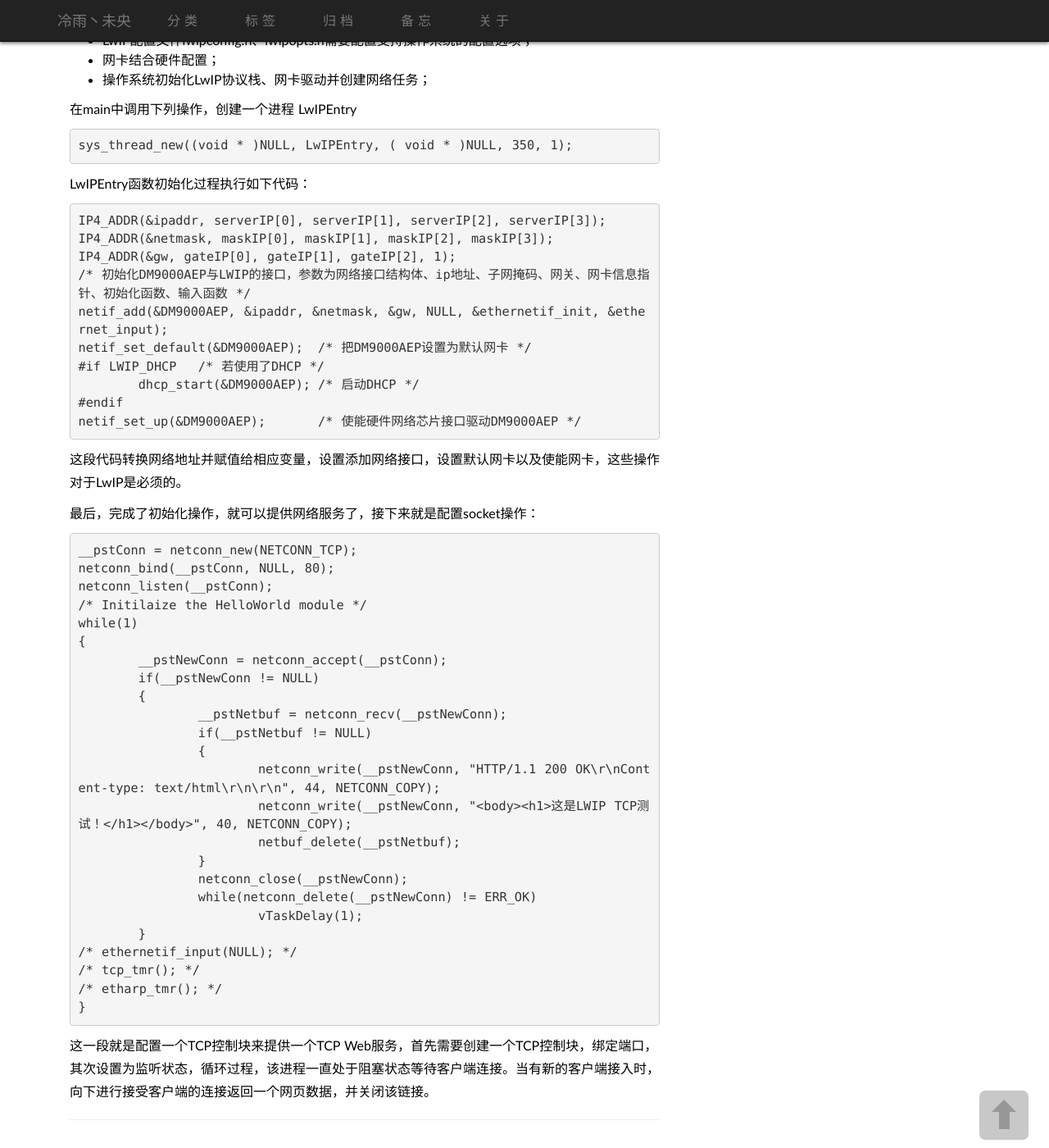
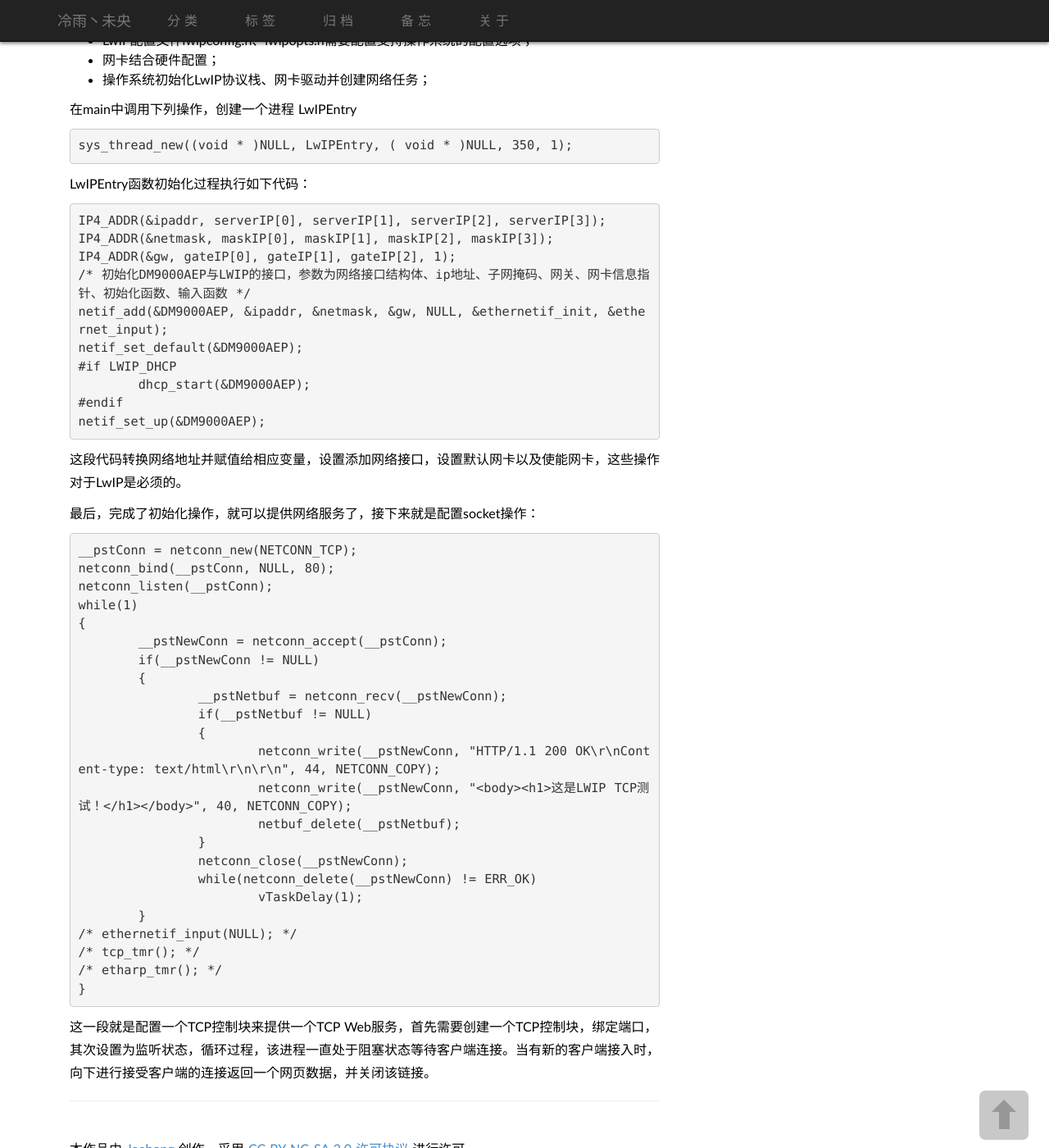
Before and after one commit to jeehong/jeehong.github.io, a Jekyll site: the page built from _posts/2016-04-20-project-glow-tube-clock.md, in a window 1280 px wide and 1400 px high, scrolled down 4618 px. Shown: the whole window at 82% size. Built offline with Jekyll 4.4.1, drawn with Linux system fonts in a browser that asks for light colours; some web fonts are replaced; a script that is not in the unit is left out; comment, search, counter and statistics services are not loaded.

Commit message:
更新辉光管时钟博文09 2016/4/28

```diff
--- a/_posts/2016-04-20-project-glow-tube-clock.md
+++ b/_posts/2016-04-20-project-glow-tube-clock.md
@@ -60,18 +60,17 @@
 IP4_ADDR(&gw, gateIP[0], gateIP[1], gateIP[2], 1);
 /* 初始化DM9000AEP与LWIP的接口，参数为网络接口结构体、ip地址、子网掩码、网关、网卡信息指针、初始化函数、输入函数 */
 netif_add(&DM9000AEP, &ipaddr, &netmask, &gw, NULL, &ethernetif_init, &ethernet_input);
-netif_set_default(&DM9000AEP);	/* 把DM9000AEP设置为默认网卡 */
-#if LWIP_DHCP	/* 若使用了DHCP */
-	dhcp_start(&DM9000AEP);	/* 启动DHCP */
+netif_set_default(&DM9000AEP);
+#if LWIP_DHCP
+	dhcp_start(&DM9000AEP);
 #endif
-netif_set_up(&DM9000AEP);	/* 使能硬件网络芯片接口驱动DM9000AEP */
+netif_set_up(&DM9000AEP);
 </code></pre>
 <p>这段代码转换网络地址并赋值给相应变量，设置添加网络接口，设置默认网卡以及使能网卡，这些操作对于LwIP是必须的。</p>
 <p>最后，完成了初始化操作，就可以提供网络服务了，接下来就是配置socket操作：</p>
 <pre><code>__pstConn = netconn_new(NETCONN_TCP);
 netconn_bind(__pstConn, NULL, 80);
 netconn_listen(__pstConn);
-/* Initilaize the HelloWorld module */
 while(1)
 {
 	__pstNewConn = netconn_accept(__pstConn);
```
